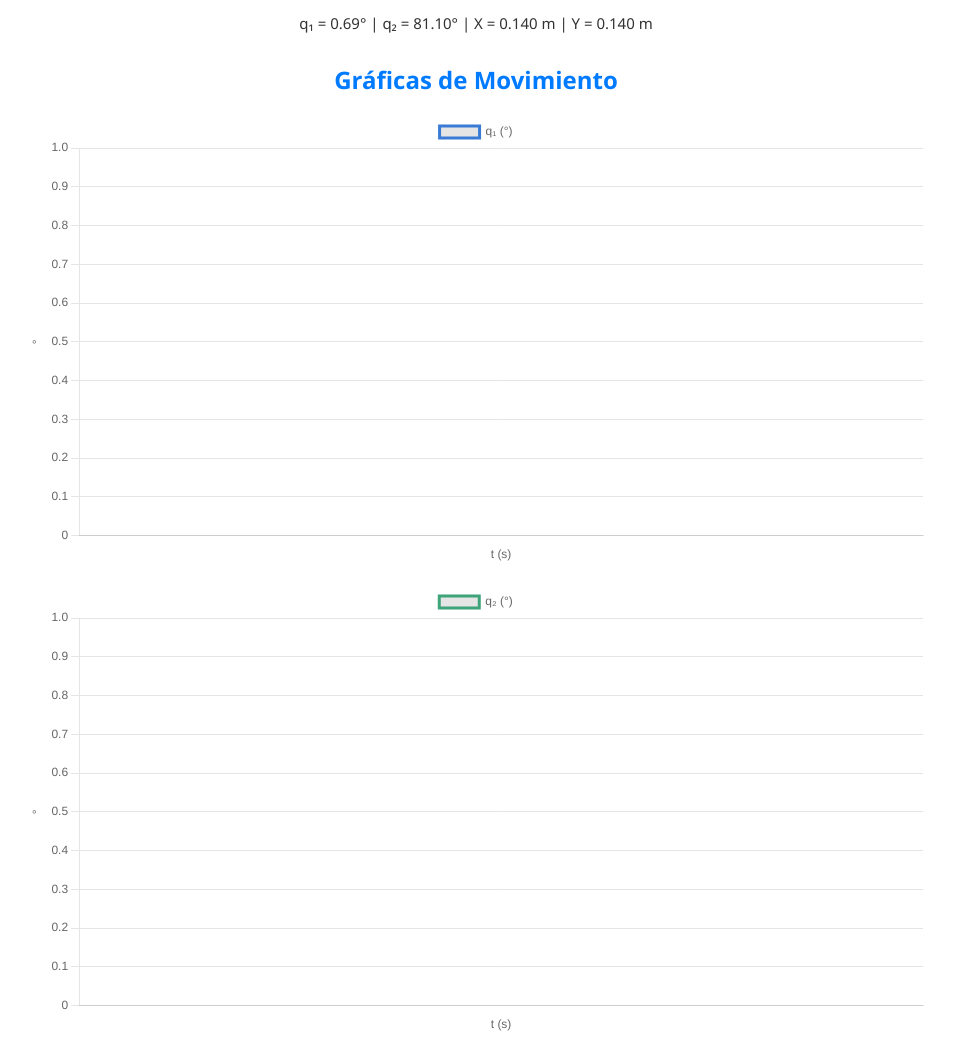
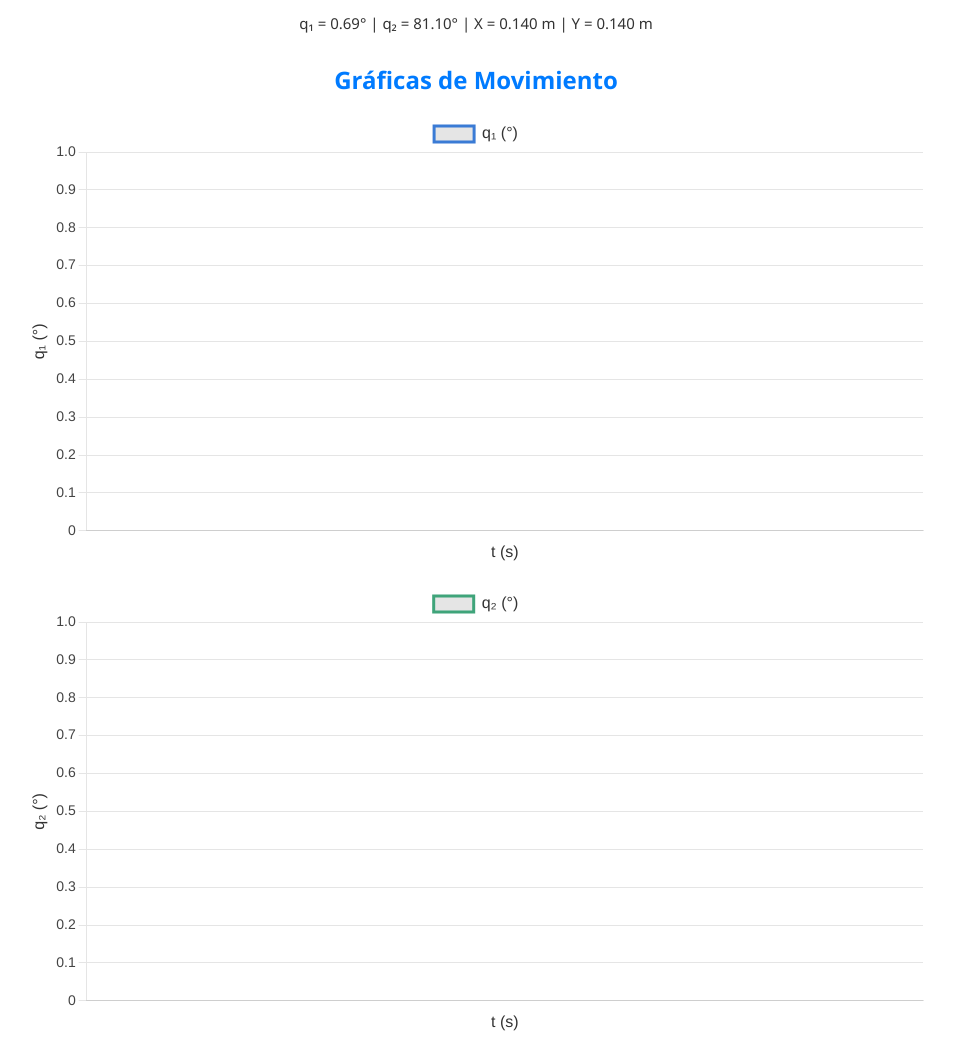
Before and after one commit to Miguel-Arrieta-Flores/Examen1, a plain HTML site: page index.html in a window 1280 px wide. Shown: the part 1168-2207 px from the top of the page, without its empty margins (164-1118 px from the left). Drawn offline with nearby package versions, Linux system fonts and the light colour scheme.

Commit message:
Graficas

```diff
--- a/index.html
+++ b/index.html
@@ -441,15 +441,111 @@
 
     /* Charts */
     const q1Chart = new Chart(document.getElementById('chartQ1'), {
-      type: 'line',
-      data: { labels: [], datasets: [{ label: 'q₁ (°)', data: [], borderColor: '#3a7bd5', fill: false }]}, // Etiqueta en grados
-      options: { animation: false, scales: { x: { title: { display: true, text: 't (s)' } }, y: { title: { display: true, text: '°' } } } } // Eje Y en grados
-    });
-    const q2Chart = new Chart(document.getElementById('chartQ2'), {
-      type: 'line',
-      data: { labels: [], datasets: [{ label: 'q₂ (°)', data: [], borderColor: '#3fa47a', fill: false }]}, // Etiqueta en grados
-      options: { animation: false, scales: { x: { title: { display: true, text: 't (s)' } }, y: { title: { display: true, text: '°' } } } } // Eje Y en grados
-    });
+      type: 'line',
+      data: {
+        labels: [],
+        datasets: [{
+          label: 'q₁ (°)',
+          data: [],
+          borderColor: '#3a7bd5',
+          fill: false
+        }]
+      },
+      options: {
+        animation: false,
+        plugins: {
+          legend: {
+            labels: {
+              font: { size: 16 },
+              color: '#333'
+            }
+          },
+          title: {
+            display: false
+          }
+        },
+        scales: {
+          x: {
+            title: {
+              display: true,
+              text: 't (s)',
+              font: { size: 16 },
+              color: '#333'
+            },
+            ticks: {
+              font: { size: 14 },
+              color: '#444'
+            }
+          },
+          y: {
+            title: {
+              display: true,
+              text: 'q₁ (°)',
+              font: { size: 16 },
+              color: '#333'
+            },
+            ticks: {
+              font: { size: 14 },
+              color: '#444'
+            }
+          }
+        }
+      }
+    });
+
+    const q2Chart = new Chart(document.getElementById('chartQ2'), {
+      type: 'line',
+      data: {
+        labels: [],
+        datasets: [{
+          label: 'q₂ (°)',
+          data: [],
+          borderColor: '#3fa47a',
+          fill: false
+        }]
+      },
+      options: {
+        animation: false,
+        plugins: {
+          legend: {
+            labels: {
+              font: { size: 16 },
+              color: '#333'
+            }
+          },
+          title: {
+            display: false
+          }
+        },
+        scales: {
+          x: {
+            title: {
+              display: true,
+              text: 't (s)',
+              font: { size: 16 },
+              color: '#333'
+            },
+            ticks: {
+              font: { size: 14 },
+              color: '#444'
+            }
+          },
+          y: {
+            title: {
+              display: true,
+              text: 'q₂ (°)',
+              font: { size: 16 },
+              color: '#333'
+            },
+            ticks: {
+              font: { size: 14 },
+              color: '#444'
+            }
+          }
+        }
+      }
+    });
+
     function chartsReset() {
       q1Chart.data.labels = []; q1Chart.data.datasets[0].data = [];
       q2Chart.data.labels = []; q2Chart.data.datasets[0].data = [];
```
